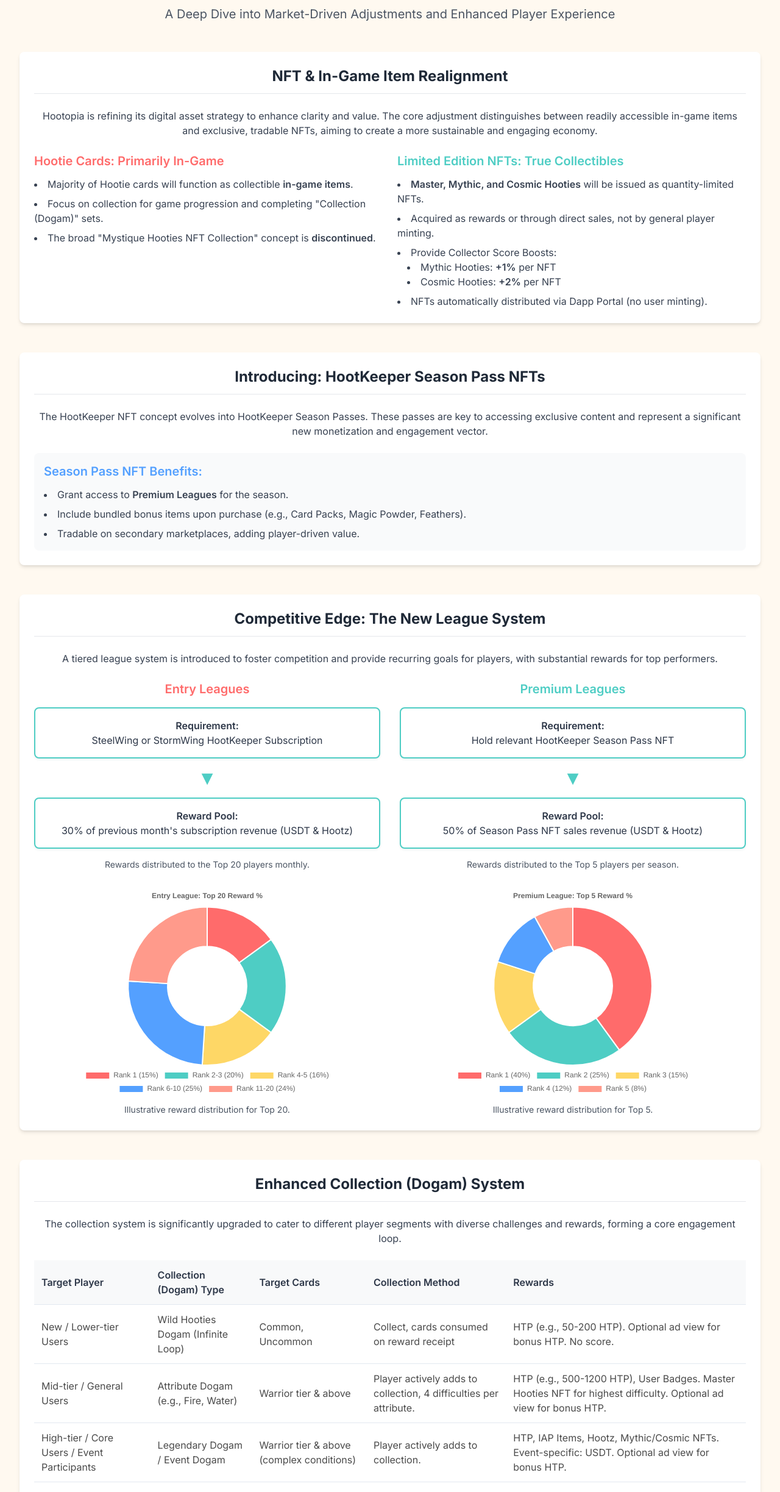
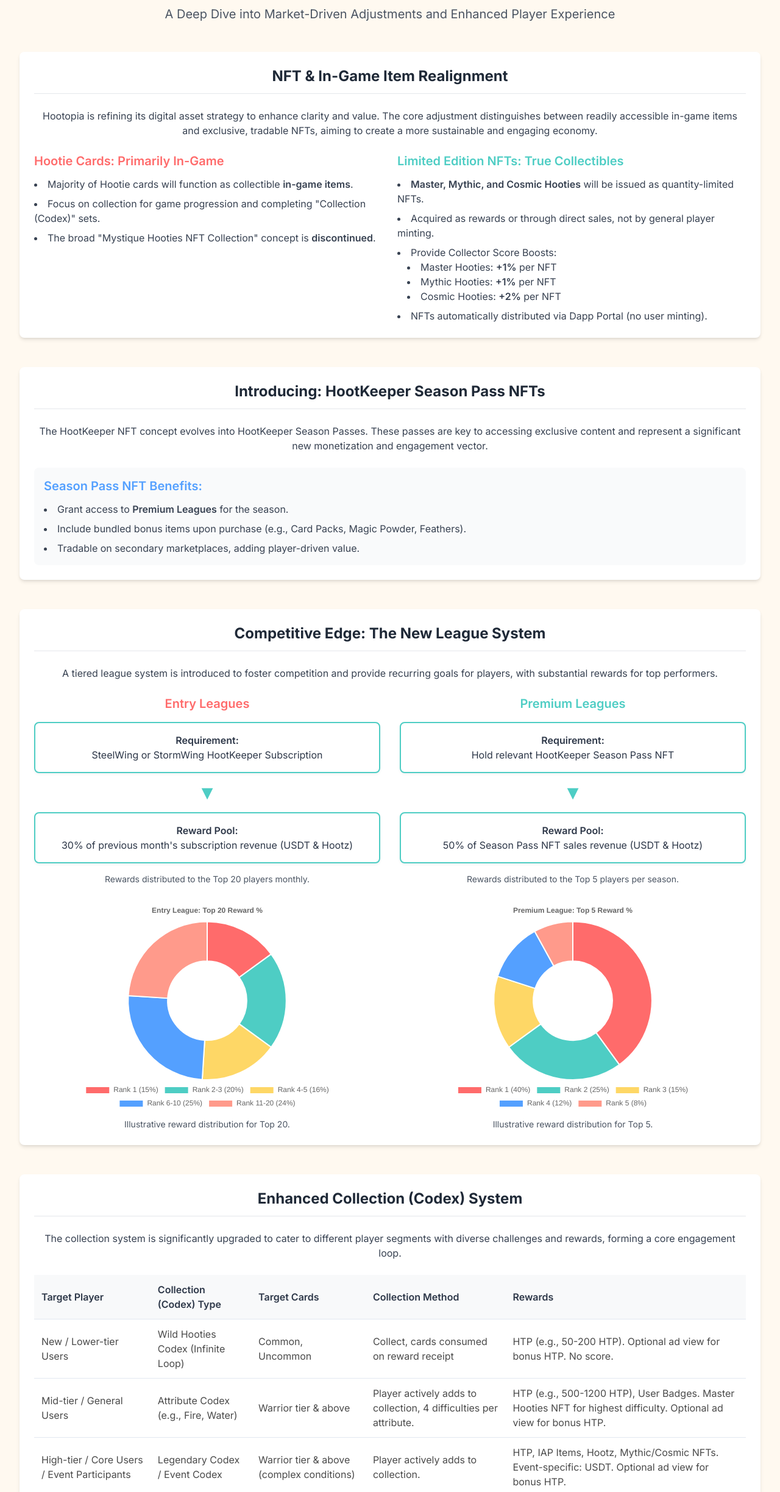
Before and after one commit to monomind-studio/hootopia-gdd, a plain HTML site: page index.html in a window 1280 px wide. Shown: the part 87-2534 px from the top of the page at 61% size. Drawn offline with nearby package versions, Linux system fonts and the light colour scheme.

Commit message:
Update index.html

```diff
--- a/index.html
+++ b/index.html
@@ -12,7 +12,7 @@
         1.  Introduction: Overview of Hootopia's strategic shift.
         2.  NFT & Item Strategy: Clarify Hootie cards (In-game vs. NFT), Season Passes.
         3.  League System Deep Dive: Entry and Premium league structure, requirements, and reward pools.
-        4.  Enhanced Collection (Dogam) System: Detail new collection types, targets, and rewards.
+        4.  Enhanced Collection (Codex) System: Detail new collection types, targets, and rewards.
         5.  Ranking & Leaderboards: Showcase various ranking systems and their incentives.
         6.  Monetization & Engagement: Season Pass NFT sales projections, Roulette feature.
         7.  Gameplay & UI Focus: Highlight simplification and accessibility improvements.
@@ -123,7 +123,7 @@
                         <h3 class="text-xl font-semibold mb-3 accent-text-coral">Hootie Cards: Primarily In-Game</h3>
                         <ul class="list-disc list-inside text-gray-700 space-y-2">
                             <li>Majority of Hootie cards will function as collectible <strong class="font-semibold">in-game items</strong>.</li>
-                            <li>Focus on collection for game progression and completing "Collection (Dogam)" sets.</li>
+                            <li>Focus on collection for game progression and completing "Collection (Codex)" sets.</li>
                             <li>The broad "Mystique Hooties NFT Collection" concept is <strong class="font-semibold">discontinued</strong>.</li>
                         </ul>
                     </div>
@@ -134,6 +134,7 @@
                             <li>Acquired as rewards or through direct sales, not by general player minting.</li>
                             <li>Provide Collector Score Boosts:
                                 <ul class="list-disc list-inside ml-4">
+                                    <li>Master Hooties: <strong class="font-semibold">+1%</strong> per NFT</li>
                                     <li>Mythic Hooties: <strong class="font-semibold">+1%</strong> per NFT</li>
                                     <li>Cosmic Hooties: <strong class="font-semibold">+2%</strong> per NFT</li>
                                 </ul>
@@ -206,14 +207,14 @@
 
         <section id="collection-system" class="mb-12">
             <div class="stat-card">
-                <h2 class="text-2xl font-bold text-gray-800 mb-6 text-center border-b pb-3">Enhanced Collection (Dogam) System</h2>
+                <h2 class="text-2xl font-bold text-gray-800 mb-6 text-center border-b pb-3">Enhanced Collection (Codex) System</h2>
                 <p class="text-gray-700 mb-6 text-center">The collection system is significantly upgraded to cater to different player segments with diverse challenges and rewards, forming a core engagement loop.</p>
                 <div class="table-wrapper">
                     <table class="min-w-full bg-white">
                         <thead>
                             <tr>
                                 <th>Target Player</th>
-                                <th>Collection (Dogam) Type</th>
+                                <th>Collection (Codex) Type</th>
                                 <th>Target Cards</th>
                                 <th>Collection Method</th>
                                 <th>Rewards</th>
@@ -222,21 +223,21 @@
                         <tbody>
                             <tr>
                                 <td>New / Lower-tier Users</td>
-                                <td>Wild Hooties Dogam (Infinite Loop)</td>
+                                <td>Wild Hooties Codex (Infinite Loop)</td>
                                 <td>Common, Uncommon</td>
                                 <td>Collect, cards consumed on reward receipt</td>
                                 <td>HTP (e.g., 50-200 HTP). Optional ad view for bonus HTP. No score.</td>
                             </tr>
                             <tr>
                                 <td>Mid-tier / General Users</td>
-                                <td>Attribute Dogam (e.g., Fire, Water)</td>
+                                <td>Attribute Codex (e.g., Fire, Water)</td>
                                 <td>Warrior tier & above</td>
                                 <td>Player actively adds to collection, 4 difficulties per attribute.</td>
                                 <td>HTP (e.g., 500-1200 HTP), User Badges. Master Hooties NFT for highest difficulty. Optional ad view for bonus HTP.</td>
                             </tr>
                             <tr>
                                 <td>High-tier / Core Users / Event Participants</td>
-                                <td>Legendary Dogam / Event Dogam</td>
+                                <td>Legendary Codex / Event Codex</td>
                                 <td>Warrior tier & above (complex conditions)</td>
                                 <td>Player actively adds to collection.</td>
                                 <td>HTP, IAP Items, Hootz, Mythic/Cosmic NFTs. Event-specific: USDT. Optional ad view for bonus HTP.</td>
@@ -283,7 +284,7 @@
                             </tr>
                             <tr>
                                 <td>Mid & High-tier / Event Participants</td>
-                                <td>Score Ranking / Event Dogam Ranking</td>
+                                <td>Score Ranking / Event Codex Ranking</td>
                                 <td>Event-limited</td>
                                 <td>USDT, Hootz Airdrop & more (Event: $500-$1000 USD pool)</td>
                             </tr>
@@ -390,9 +391,9 @@
                         <h3 class="text-xl font-semibold mb-3 accent-text-turquoise">UI/UX Improvements:</h3>
                         <ul class="list-disc list-inside text-gray-700 space-y-2">
                             <li>Reduce text, simplify user flows.</li>
-                            <li>Enhance accessibility to League, Collection (Dogam), and Leaderboard sections.</li>
+                            <li>Enhance accessibility to League, Collection (Codex), and Leaderboard sections.</li>
                             <li>Clearer messaging for rewards.</li>
-                            <li>Intuitive UI for Collection (Dogam) management.</li>
+                            <li>Intuitive UI for Collection (Codex) management.</li>
                             <li>Enhanced in-game animations (HootKeeper idle, MysticStone/Hootie appearance, reward acquisition, collection completion, ranking entry).</li>
                             <li>Nomenclature change: "Hooties" (plural) to "Hootie" (singular), with "Hooties" for plural usage.</li>
                         </ul>
```
